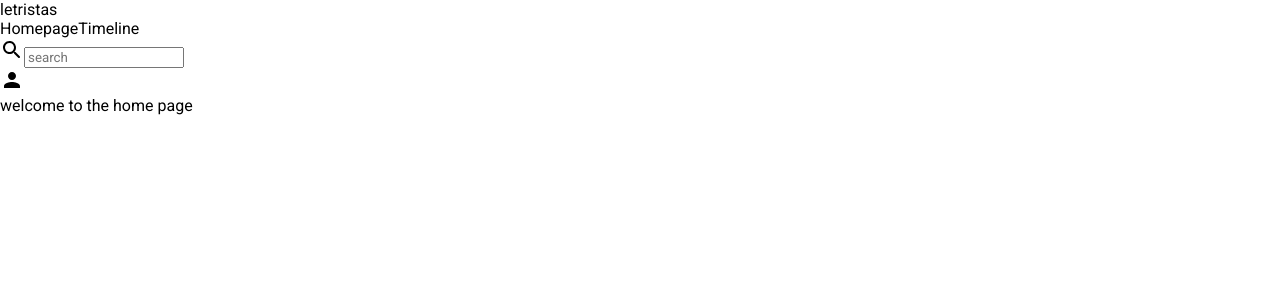
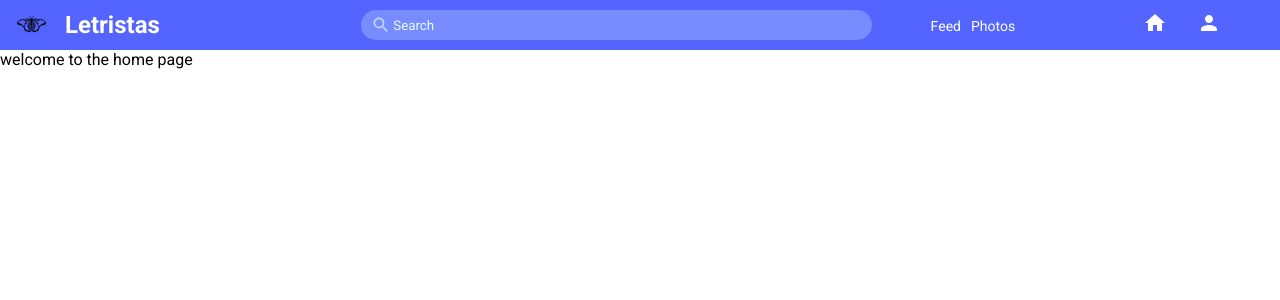
Before and after one commit to alexandernunez1/letristas, a React (Create React App) app in the folder frontend/: page / in a window 1280 px wide. Shown: the top 300 px of the page. Built offline with nearby package versions, Linux system fonts and the light colour scheme.

Commit message:
update topbar structure and style

```diff
--- a/frontend/src/components/topbar/Topbar.jsx
+++ b/frontend/src/components/topbar/Topbar.jsx
@@ -2,32 +2,40 @@ import React from "react";
 import "./topbar.css";
 import SearchRoundedIcon from "@mui/icons-material/SearchRounded";
 import PersonIcon from "@mui/icons-material/Person";
+import HomeIcon from '@mui/icons-material/Home';
 
-const Topbar = () => {
+
+export default function Topbar() {
   return (
     <div className="topbarContainer">
+            <img src="/assets/Tech_Mariposa.png" alt="butterfly" className="topbarImg"/>
       <div className="topbarLeft">
-        <span className="logo">letristas</span>
+        <span className="logo">
+          Letristas</span>
+      </div>
+      <div className="topbarCenter">
+        <div className="searchbar">
+          <SearchRoundedIcon className="searchIcon" />
+          <input
+            placeholder="Search"
+            className="searchInput"
+          />
+        </div>
       </div>
       <div className="topbarRight">
         <div className="topbarLinks">
-          <span className="topbarLink">Homepage</span>
-          <span className="topbarLink">Timeline</span>
-        </div>
-      </div>
-      <div className="topbarCenter">
-        <div className="searchbar">
-          <SearchRoundedIcon />
-          <input placeholder="search" type="text" className="searchInput" />
+
+          <span className="topbarLink">Feed</span>
+          <span className="topbarLink">Photos</span>
         </div>
         <div className="topbarIcons">
-          <div className="topbarIconItem">
+        <div className="homeIcon"><HomeIcon /></div>
+          <div className="personIcon">
             <PersonIcon />
           </div>
+
         </div>
       </div>
     </div>
   );
-};
-
-export default Topbar;
+}
--- a/frontend/src/components/topbar/topbar.css
+++ b/frontend/src/components/topbar/topbar.css
@@ -0,0 +1,96 @@
+.topbarContainer {
+    height: 50px;
+    width: 100%;
+    background-color: #5465ff;
+    display: flex;
+    align-items: center;
+    position: sticky;
+    top: 0;
+    z-index: 999;
+    justify-content: center;
+  }
+
+  .topbarLeft {
+    flex: 3;
+  }
+
+  .topbarImg {
+    width: 45px;
+    height: 40px;
+    margin-left: 10px;
+    margin-top: 20px;
+    cursor: pointer;
+  }
+
+  .logo {
+    font-size: 24px !important;
+    margin-left: 10px !important;
+    margin-bottom: 30px !important;
+    font-weight: bold;
+    color: white;
+    cursor: pointer;
+  }
+
+  .topbarCenter {
+    flex: 5;
+  }
+
+  .searchbar {
+    width: 100%;
+    height: 30px;
+    background-color: #788bff;
+    border-radius: 30px;
+    display: flex;
+    align-items: center;
+  }
+
+  .searchIcon {
+    font-size: 20px !important;
+    margin-left: 10px;
+    color: #bfd7ff;
+  }
+
+  .searchInput {
+    border: none;
+    width: 70%;
+    background-color: #788bff;
+    color: #e2fdff;
+  }
+
+  .searchInput:focus {
+    outline: none;
+  }
+
+  .topbarRight {
+    flex: 4;
+    display: flex;
+    align-items: center;
+    justify-content: space-around;
+    color: white;
+  }
+
+  .topbarLink {
+    margin-right: 10px;
+    font-size: 14px;
+    cursor: pointer;
+  }
+
+  .homeIcon {
+    margin-right: 20px;
+    font-size: 14px;
+    cursor: pointer;
+  }
+
+  .topbarIcons {
+    display: flex;
+    cursor: pointer;
+
+  }
+  .personIcon {
+      margin-left: 10px;
+      cursor: pointer;
+  }
+
+  ::placeholder {
+      color: #e2fdff;
+  }
```
